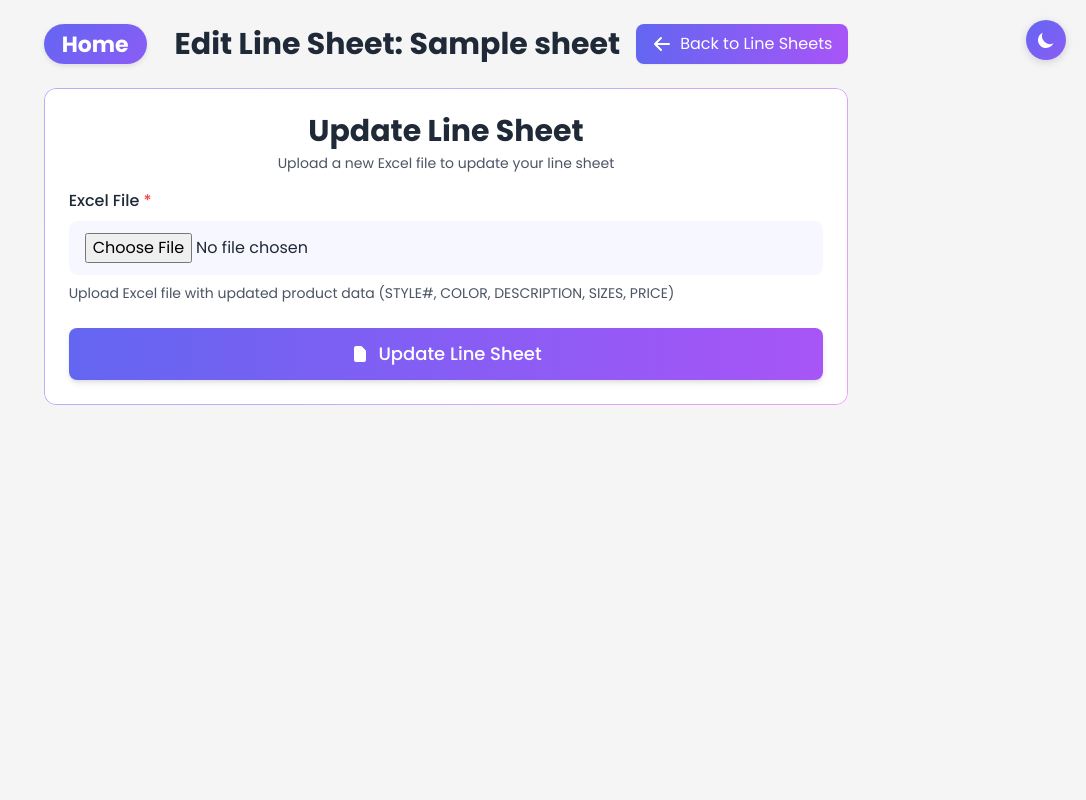
After one commit to iamrahul-9/Line-Sheet-Manager, a Flask app: page /edit_line_sheet/1 in a window 1280 px wide. The commit adds this page. Shown: the whole page, without its empty margins (194-1280 px from the left). Run offline with Flask 3, Linux system fonts and the light colour scheme; tables that the repository leaves empty hold one stand-in row (values such as "Sample post"); some libraries are stand-ins or nearby versions.

Commit message:
Add files via upload

```diff
--- a/app.py
+++ b/app.py
@@ -782,5 +782,147 @@ def redirect_minkas_fw25():
         # Return a permanent redirect response
         return redirect(new_url, code=301)
 
+# Add these routes to your Flask application
+
+@app.route('/edit_line_sheet/<int:id>')
+def edit_line_sheet(id):
+    """Display the edit form for a specific line sheet"""
+    # Query the database to get the line sheet details
+    with sqlite3.connect("products.db") as conn:
+        cursor = conn.cursor()
+        cursor.execute("SELECT id, title, filename, created_at FROM line_sheets WHERE id = ?", (id,))
+        line_sheet = cursor.fetchone()
+
+    if not line_sheet:
+        flash("Line sheet not found", "error")
+        return redirect(url_for('list_line_sheets'))
+
+    return render_template('edit_line_sheet.html', line_sheet=line_sheet)
+
+@app.route('/update_line_sheet/<int:id>', methods=['POST'])
+def update_line_sheet(id):
+    """Process the edit form and update the line sheet"""
+    try:
+        with sqlite3.connect("products.db") as conn:
+            cursor = conn.cursor()
+
+            # Get the current line sheet
+            cursor.execute("SELECT id, title, filename FROM line_sheets WHERE id = ?", (id,))
+            line_sheet = cursor.fetchone()
+
+            if not line_sheet:
+                flash("Line sheet not found", "error")
+                return redirect(url_for('list_line_sheets'))
+
+            # Check for uploaded file
+            if 'excel' not in request.files:
+                flash("No file uploaded", "error")
+                return redirect(url_for('edit_line_sheet', id=id))
+
+            excel_file = request.files['excel']
+            if excel_file.filename == '':
+                flash("No file selected", "error")
+                return redirect(url_for('edit_line_sheet', id=id))
+
+            # Get any existing discount info from existing products
+            cursor.execute("""
+                SELECT style, discount_percent FROM products
+                WHERE line_sheet_id = ? AND discount_percent > 0
+            """, (id,))
+            existing_discounts = {row[0]: row[1] for row in cursor.fetchall()}
+
+            # Calculate global discount (if any products have the same discount)
+            global_discount = None
+            if existing_discounts:
+                discount_values = set(existing_discounts.values())
+                if len(discount_values) == 1:
+                    # All products have the same discount - use it as global
+                    global_discount = next(iter(discount_values))
+
+            # Save the file temporarily
+            temp_file_path = os.path.join(app.config['UPLOAD_FOLDER'], 'temp_' + secure_filename(excel_file.filename))
+            excel_file.save(temp_file_path)
+
+            try:
+                # Read Excel data
+                df = pd.read_excel(temp_file_path)
+
+                # Delete existing products for this line sheet
+                cursor.execute("DELETE FROM products WHERE line_sheet_id = ?", (id,))
+
+                # Process the Excel data and insert updated products
+                for _, row in df.iterrows():
+                    # Extract data (handle possible missing columns)
+                    style = str(row.get('STYLE#', '')) if not pd.isna(row.get('STYLE#', '')) else ''
+                    color = str(row.get('COLOR', '')) if not pd.isna(row.get('COLOR', '')) else ''
+                    description = str(row.get('DESCRIPTION', '')) if not pd.isna(row.get('DESCRIPTION', '')) else ''
+                    sizes = str(row.get('SIZES', '')) if not pd.isna(row.get('SIZES', '')) else ''
+                    price = str(row.get('PRICE', '')) if not pd.isna(row.get('PRICE', '')) else ''
+
+                    # Skip empty rows
+                    if not style:
+                        continue
+
+                    # Apply discount based on existing discount info
+                    discount_percent = 0
+
+                    # First check if this style had a discount previously
+                    if style in existing_discounts:
+                        discount_percent = existing_discounts[style]
+                    # Otherwise check if there was a global discount
+                    elif global_discount:
+                        discount_percent = global_discount
+
+                    # Check if image exists in Cloudinary for this style
+                    try:
+                        image_url = get_cloudinary_url(f"{style}")
+                    except Exception as e:
+                        logging.error(f"Error getting Cloudinary URL for {style}: {e}")
+                        image_url = ''
+
+                    # Insert into database with line_sheet_id and preserved discount_percent
+                    cursor.execute(
+                        "INSERT INTO products (style, colors, description, sizes, price, image, line_sheet_id, discount_percent) VALUES (?, ?, ?, ?, ?, ?, ?, ?)",
+                        (style, color, description, sizes, price, image_url, id, discount_percent)
+                    )
+
+                conn.commit()
+
+                # Clean up temp file
+                os.remove(temp_file_path)
+
+                flash("Line sheet updated successfully", "success")
+                return redirect(url_for('view_line_sheet', filename=line_sheet[2]))
+
+            except Exception as e:
+                logging.error(f"Error updating line sheet: {e}")
+                flash(f"Error updating line sheet: {str(e)}", "error")
+                return redirect(url_for('edit_line_sheet', id=id))
+
+    except Exception as e:
+        logging.error(f"Error in update_line_sheet: {e}")
+        flash(f"Error updating line sheet: {str(e)}", "error")
+        return redirect(url_for('edit_line_sheet', id=id))
+
+@app.route('/delete_line_sheet/<int:id>')
+def delete_line_sheet(id):
+    """Delete a line sheet and associated products"""
+    try:
+        with sqlite3.connect("products.db") as conn:
+            cursor = conn.cursor()
+            # First, delete all products associated with this line sheet
+            cursor.execute("DELETE FROM products WHERE line_sheet_id = ?", (id,))
+
+            # Then delete the line sheet itself
+            cursor.execute("DELETE FROM line_sheets WHERE id = ?", (id,))
+
+            conn.commit()
+
+        flash("Line sheet deleted successfully", "success")
+    except Exception as e:
+        flash(f"Error deleting line sheet: {str(e)}", "error")
+
+    return redirect(url_for('list_line_sheets'))
+
 if __name__ == '__main__':
     app.run(debug=True, port=5000)
--- /dev/null
+++ b/templates/edit_line_sheet.html
@@ -0,0 +1,229 @@
+{% extends 'base.html' %}
+
+{% block title %}Edit Line Sheet - Line Sheet Manager{% endblock %}
+
+{% block additional_styles %}
+<style>
+  body {
+    min-height: 100vh;
+    display: flex;
+    flex-direction: column;
+  }
+
+  .main-container {
+    flex: 1;
+    display: flex;
+    flex-direction: column;
+    justify-content: center;
+    max-width: 800px;
+    margin: 0 auto;
+  }
+
+  .section-card {
+    background-color: var(--color-bg-secondary);
+    border-radius: 0.75rem;
+    padding: 15px;
+    margin-bottom: 15px;
+    box-shadow: 0 1px 3px var(--shadow-color);
+  }
+
+  .form-group {
+    margin-bottom: 1.5rem;
+  }
+
+  .form-label {
+    display: block;
+    margin-bottom: 0.5rem;
+    font-weight: 500;
+    color: var(--color-text-primary);
+  }
+
+  .form-control {
+    width: 100%;
+    padding: 0.75rem 1rem;
+    border: 1px solid var(--border-color);
+    border-radius: 0.5rem;
+    background-color: var(--color-bg-primary);
+    color: var(--color-text-primary);
+    font-size: 1rem;
+  }
+
+  .file-input-container {
+    position: relative;
+    display: block;
+    padding: 0.75rem 1rem;
+    border: 1px solid var(--border-color);
+    border-radius: 0.5rem;
+    background-color: var(--color-bg-primary);
+    color: var(--color-text-primary);
+    cursor: pointer;
+    overflow: hidden;
+    white-space: nowrap;
+    text-overflow: ellipsis;
+  }
+
+  .indigo-container {
+    border-color: #6366f1;
+    background-color: rgba(99, 102, 241, 0.05);
+  }
+
+  .form-text {
+    font-size: 0.875rem;
+    color: var(--color-text-secondary);
+    margin-top: 0.5rem;
+  }
+
+  .progress-container {
+    width: 100%;
+    height: 8px;
+    background-color: #e5e7eb;
+    border-radius: 4px;
+    overflow: hidden;
+  }
+
+  .progress-bar {
+    height: 100%;
+    background: linear-gradient(to right, #6366f1, #8b5cf6);
+    width: 0%;
+    transition: width 0.3s ease;
+  }
+
+  .required {
+    color: #ef4444;
+  }
+
+  /* Fix for button clickability */
+  button[type="submit"],
+  .file-input-container,
+  input[type="file"] {
+    position: relative;
+    z-index: 100 !important;
+    cursor: pointer;
+  }
+
+  /* Make the submit button fully clickable */
+  button[type="submit"] {
+    position: relative;
+    z-index: 1000 !important; /* Very high z-index */
+    isolation: isolate; /* Create a new stacking context */
+  }
+</style>
+{% endblock %}
+
+{% block header_title %}Edit Line Sheet: {{ line_sheet[1] }}{% endblock %}
+
+{% block header_actions %}
+<a href="/list_line_sheets" class="flex items-center gap-2 bg-gradient-to-r from-indigo-500 to-purple-500 text-white px-4 py-2 rounded-lg hover:from-indigo-600 hover:to-purple-600 transition-all shadow-sm hover:shadow-md">
+  <svg xmlns="http://www.w3.org/2000/svg" class="h-5 w-5" viewBox="0 0 20 20" fill="currentColor">
+    <path fill-rule="evenodd" d="M9.707 16.707a1 1 0 01-1.414 0l-6-6a1 1 0 010-1.414l6-6a1 1 0 011.414 1.414L5.414 9H17a1 1 0 110 2H5.414l4.293 4.293a1 1 0 010 1.414z" clip-rule="evenodd" />
+  </svg>
+  Back to Line Sheets
+</a>
+{% endblock %}
+
+{% block container_classes %}max-w-7xl mx-auto main-container{% endblock %}
+
+{% block content %}
+<div class="gradient-border">
+  <div class="p-6 rounded-xl" style="background-color: var(--color-bg-secondary);">
+    <div class="text-center mb-4">
+      <h2 class="text-3xl font-bold mb-1" style="color: var(--color-text-primary);">Update Line Sheet</h2>
+      <p style="color: var(--color-text-secondary);" class="text-sm">Upload a new Excel file to update your line sheet</p>
+    </div>
+
+    <!-- Edit Form -->
+    <form id="editLineSheetForm" action="/update_line_sheet/{{ line_sheet[0] }}" method="post" enctype="multipart/form-data">
+      <input type="hidden" name="line_sheet_id" value="{{ line_sheet[0] }}">
+
+      <!-- Excel File -->
+      <div class="form-group">
+        <label for="excelFile" class="form-label">Excel File <span class="required">*</span></label>
+        <div class="file-input-container indigo-container">
+          <input type="file" name="excel" id="excelFile" accept=".xlsx,.xls,.xlsm" required style="position: relative; z-index: 100 !important;">
+        </div>
+        <p class="form-text">Upload Excel file with updated product data (STYLE#, COLOR, DESCRIPTION, SIZES, PRICE)</p>
+      </div>
+
+      <!-- Status and Submit Button -->
+      <div class="mt-6" style="position: relative; z-index: 1000 !important;">
+        <div class="mb-3 text-center" id="statusMessage"></div>
+        <div class="progress-container mb-3" style="display: none;">
+          <div class="progress-bar" id="progressBar"></div>
+        </div>
+        <button type="submit" class="w-full flex items-center justify-center gap-2 bg-gradient-to-r from-indigo-500 to-purple-500 text-white px-6 py-3 rounded-lg hover:from-indigo-600 hover:to-purple-600 transition-all shadow-md hover:shadow-lg font-medium text-lg"
+                style="position: relative; z-index: 1001 !important; cursor: pointer !important;">
+          <svg xmlns="http://www.w3.org/2000/svg" class="h-5 w-5" viewBox="0 0 20 20" fill="currentColor">
+            <path d="M4 4a2 2 0 012-2h4.586A2 2 0 0112 2.586L15.414 6A2 2 0 0116 7.414V16a2 2 0 01-2 2H6a2 2 0 01-2-2V4z" />
+            <path d="M8 11a1 1 0 11-2 0 1 1 0 012 0zm2-1a1 1 0 110 2h3a1 1 0 110-2h-3z" />
+          </svg>
+          Update Line Sheet
+        </button>
+      </div>
+    </form>
+  </div>
+</div>
+
+<script>
+  document.addEventListener('DOMContentLoaded', function() {
+    // Form submission handling with progress indicator
+    const form = document.getElementById('editLineSheetForm');
+    const progressContainer = document.querySelector('.progress-container');
+    const progressBar = document.getElementById('progressBar');
+    const statusDiv = document.getElementById('statusMessage');
+    const submitBtn = form.querySelector('button[type="submit"]');
+
+    form.addEventListener('submit', function(e) {
+      e.preventDefault();
+
+      submitBtn.disabled = true;
+      progressContainer.style.display = 'block';
+      progressBar.style.width = '20%';
+      statusDiv.textContent = 'Uploading file...';
+      statusDiv.classList.add('text-indigo-600');
+
+      const formData = new FormData(form);
+      const xhr = new XMLHttpRequest();
+
+      xhr.open(form.method, form.action, true);
+
+      xhr.upload.onprogress = function(e) {
+        if (e.lengthComputable) {
+          const percent = Math.min(95, 80 + (e.loaded / e.total) * 15);
+          progressBar.style.width = percent + '%';
+        }
+      };
+
+      xhr.onload = function() {
+        if (xhr.status >= 200 && xhr.status < 400) {
+          // Success
+          progressBar.style.width = '100%';
+          statusDiv.textContent = 'Line sheet updated successfully!';
+          setTimeout(() => {
+            window.location.href = '/list_line_sheets';
+          }, 1000);
+        } else {
+          // Error
+          statusDiv.textContent = 'Error updating line sheet. Please try again.';
+          progressBar.style.width = '0%';
+          submitBtn.disabled = false;
+        }
+      };
+
+      xhr.onerror = function() {
+        statusDiv.textContent = 'Network error. Please try again.';
+        progressBar.style.width = '0%';
+        submitBtn.disabled = false;
+      };
+
+      xhr.send(formData);
+    });
+
+    // Additional fix for clickability issues
+    document.querySelectorAll('input, button').forEach(el => {
+      el.addEventListener('click', function(e) {
+        e.stopPropagation();
+      });
+    });
+  });
+</script>
+{% endblock %}
```
Also changed, not shown: templates/list_line_sheets.html (+112 -2 lines), README.md.
